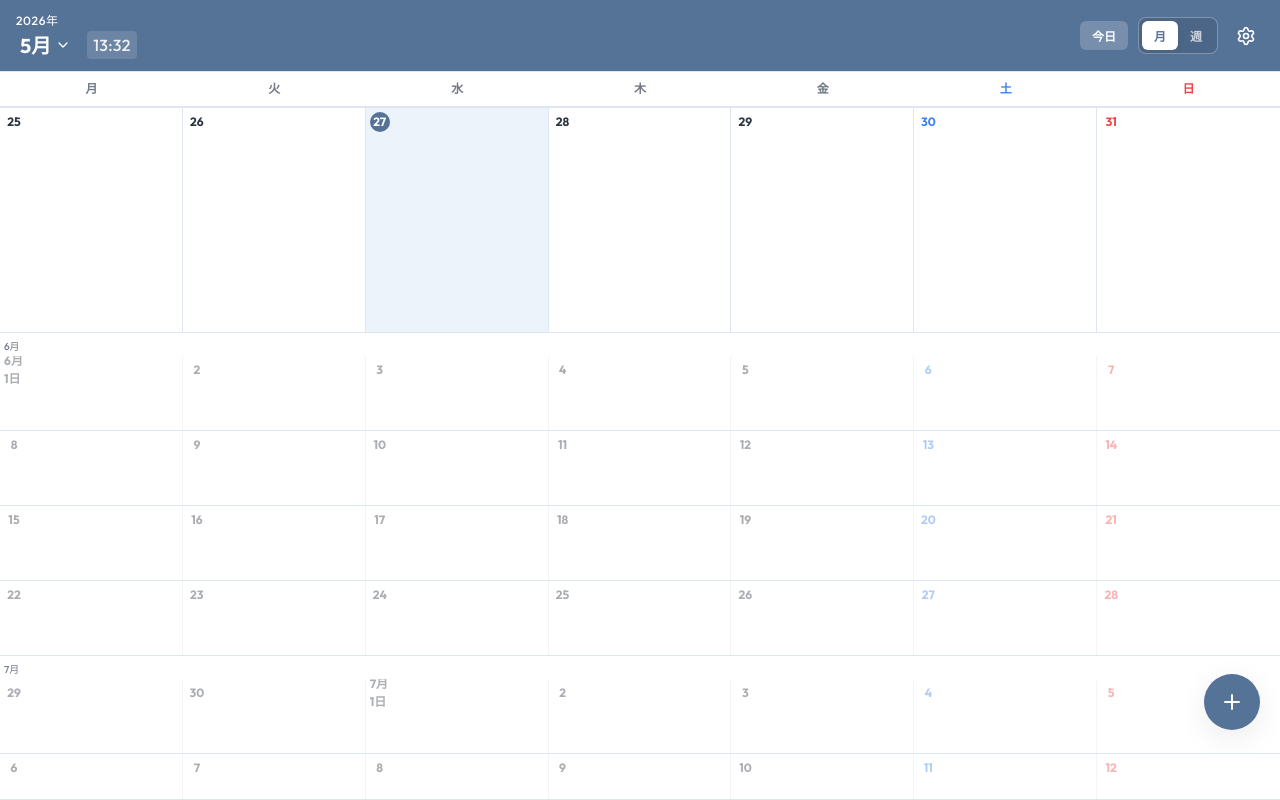
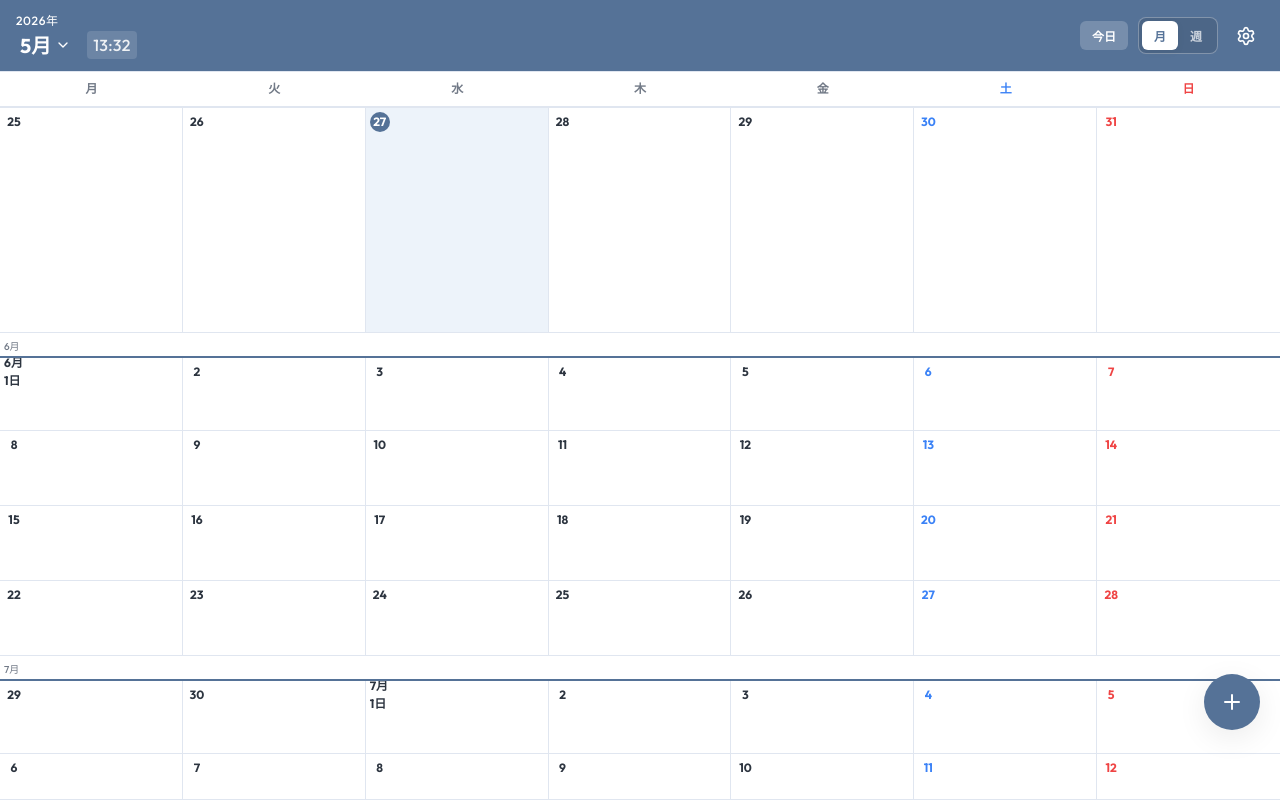
Before and after one commit to itokenlaw-rgb/FocusWeeks, a React (Vite) app: page / in a window 1280 px wide. Built offline with nearby package versions, Linux system fonts and the light colour scheme.

Commit message:
feat: カラー

```diff
--- a/src/index.css
+++ b/src/index.css
@@ -173,7 +173,13 @@ body.theme-green {
 
 /* Grid & Weeks */
 .month-container { display: flex; flex-direction: column; }
-.month-divider-line { padding: 2px 4px; line-height: 1.2; }
+.month-divider-line {
+  padding: 2px 4px;
+  line-height: 1.2;
+}
+.month-divider-line + .calendar-week {
+  border-top: 2px solid var(--border-thick);
+}
 .month-divider-label { font-size: 10px; color: var(--text-secondary); font-weight: 500; }
 
 .calendar-week {
@@ -186,7 +192,8 @@ body.theme-green {
 .day-cell { position: relative; border-right: 1px solid var(--border-color); padding: 4px; display: flex; flex-direction: column; cursor: pointer; overflow: hidden; height: 100%; transition: var(--transition-normal); background-color: var(--bg-card); }
 
 .day-cell:last-child { border-right: none; }
-.day-cell.other-month { opacity: 0.4; }
+.day-cell.other-month { opacity: 1; } /* 0.4 から 1 に変更 */
+
 .day-cell.today { background-color: var(--today-bg); }
 .day-cell.selected { outline: 2px solid var(--selected-day-border); outline-offset: -2px; z-index: 2; }
 .day-num { font-size: var(--text-xs); font-weight: 700; width: 20px; height: 20px; display: flex; align-items: center; justify-content: center; border-radius: 50%; margin-bottom: 4px; }
```
